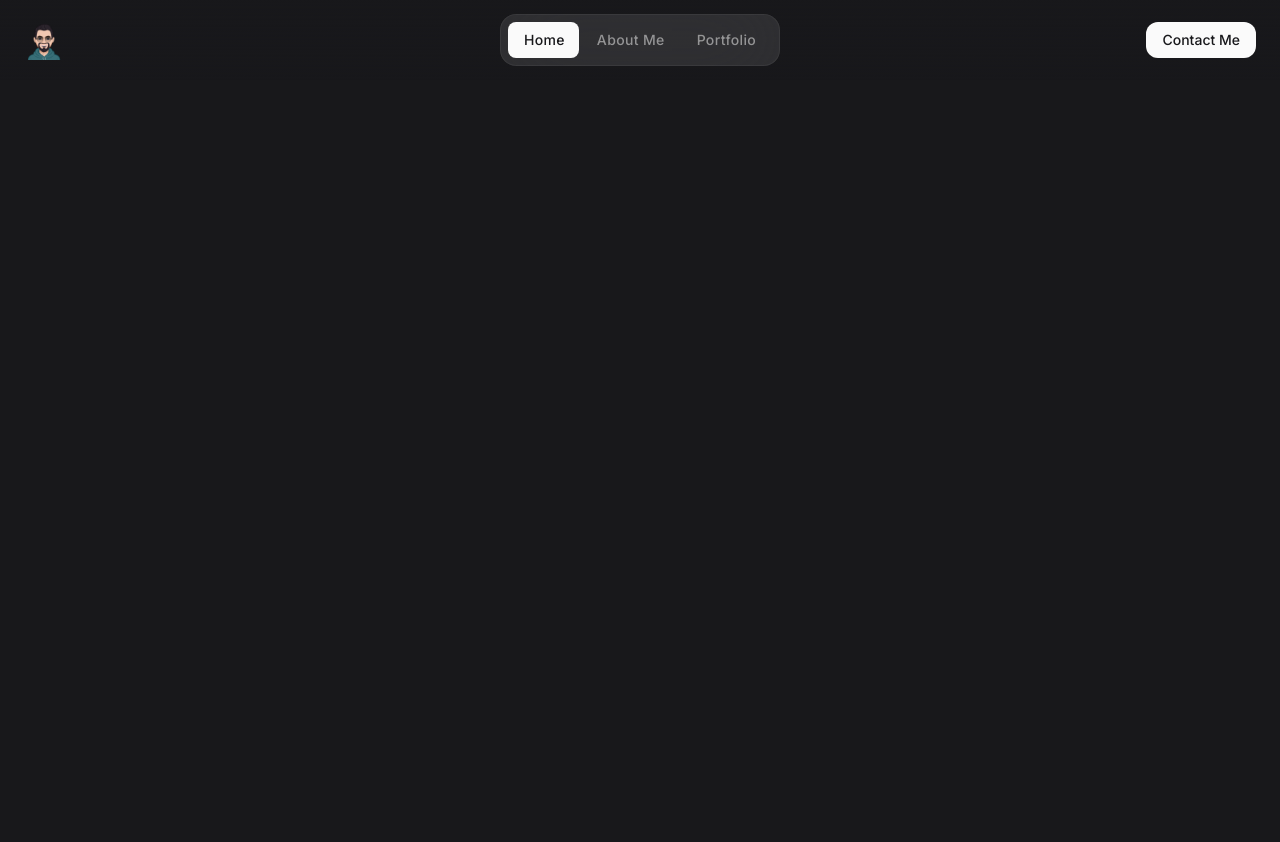
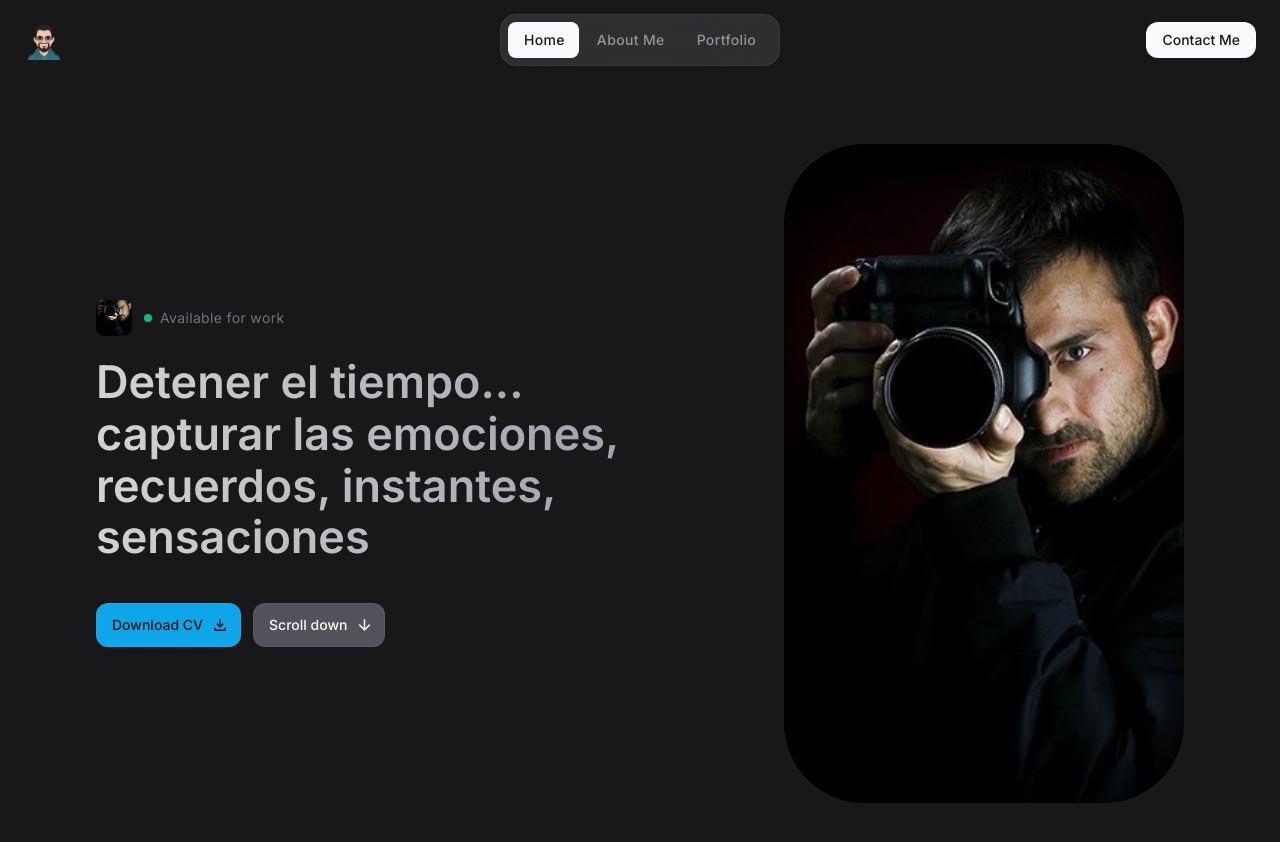
Before and after one commit to VishalThapaliya/portfolio-jonathan-tajes, a React (Vite) app: page / in a window 1280 px wide. Shown: the top 842 px of the page. Built offline with nearby package versions, Linux system fonts and the light colour scheme.

Commit message:
add hero section

```diff
--- a/src/App.jsx
+++ b/src/App.jsx
@@ -8,11 +8,15 @@ import React from 'react'
  * Components
  */
 import Header from './components/Header'
+import Hero from './components/Hero'
 
 const App = () => {
   return (
     <>
       <Header />
+      <main>
+        <Hero />
+      </main>
     </>
   )
 }
--- /dev/null
+++ b/src/components/ButtonPrimary.jsx
@@ -0,0 +1,89 @@
+/**
+ * @copyright 2024 Bishal Thapaliya
+ * @license Apache-2.0
+ */
+
+/**
+ * Button Primary
+ */
+
+
+const ButtonPrimary = ({ label, href, icon, className, target = '_self' }) => {
+
+    if(href) {
+        return (
+            <a
+                href={href}
+                target={target}
+                className={"btn btn-primary " + className}
+            >
+                {label}
+
+                { icon ?
+                    <span
+                        className="material-symbols-rounded"
+                        aria-hidden="true">
+                        {icon}
+                    </span> : null
+                }
+            </a>
+        )
+    } else {
+        return (
+            <button className={"btn btn-primary " + className}>
+                {label}
+                { icon ?
+                    <span
+                        className="material-symbols-rounded"
+                        aria-hidden="true">
+                        {icon}
+                    </span> : null
+                }
+            </button>
+        )
+    }
+}
+
+
+/**
+ * Button Outline
+ */
+
+
+const ButtonOutline = ({ label, href, icon, className, target = '_self' }) => {
+
+    if(href) {
+        return (
+            <a
+                href={href}
+                target={target}
+                className={"btn btn-outline " + className}
+            >
+                {label}
+
+                { icon ?
+                    <span
+                        className="material-symbols-rounded"
+                        aria-hidden="true">
+                        {icon}
+                    </span> : null
+                }
+            </a>
+        )
+    } else {
+        return (
+            <button className={"btn btn-outline " + className}>
+                {label}
+                { icon ?
+                    <span
+                        className="material-symbols-rounded"
+                        aria-hidden="true">
+                        {icon}
+                    </span> : null
+                }
+            </button>
+        )
+    }
+}
+
+export {ButtonPrimary, ButtonOutline}
--- /dev/null
+++ b/src/components/Hero.jsx
@@ -0,0 +1,61 @@
+/**
+ * @copyright 2024 Bishal Thapaliya
+ * @license Apache-2.0
+ */
+
+/**
+ * Components
+ */
+import { ButtonPrimary, ButtonOutline } from "./ButtonPrimary";
+
+const Hero = () => {
+  return (
+    <section id="home" className="pt-28 lg:pt-36">
+        <div className="container lg:grid lg:grid-cols-2 lg:gap-10 items-center">
+            <div>
+                <div className="flex items-center gap-3">
+                    <figure className="img-box w-9 h-9 rounded-lg">
+                        <img
+                            src="/images/profile.jpg"
+                            alt="Jonathan Tajes"
+                            className="img-cover"
+                            width={40}
+                            height={40}
+                        />
+                    </figure>
+
+                    <div className="flex items-center gap-2 text-zinc-500 text-sm tracking-wide">
+                        <span className="relative w-2 h-2 rounded-full bg-emerald-500">
+                            <span className="absolute inset-0 rounded-full bg-emerald-500 animate-ping"></span>
+                        </span>
+                        Available for work
+                    </div>
+                </div>
+
+                <h2 className="hero-title max-w-[15ch] sm:max-w-[20ch] lg:max-w-[20ch] mt-5 mb-8 lg:mb-10">
+                    Detener el tiempo... capturar las emociones, recuerdos, instantes, sensaciones
+                </h2>
+
+                <div className="flex items-center gap-3">
+                    <ButtonPrimary icon="download" label="Download CV" />
+                    <ButtonOutline icon="arrow_downward" label="Scroll down" href="#about"/>
+                </div>
+            </div>
+
+            <div className="hidden lg:block">
+                <figure className="w-full max-w-[400px] ml-auto bg-gradient-to-b from-sky-600 via-30% via-sky-500/40 to-85% rounded-[80px] overflow-hidden">
+                    <img
+                        src="/images/profile.jpg"
+                        alt="Jonathan Tajes"
+                        className="w-full"
+                        height={800}
+                        width={656}
+                    />
+                </figure>
+            </div>
+        </div>
+    </section>
+  )
+}
+
+export default Hero
--- a/src/index.css
+++ b/src/index.css
@@ -16,6 +16,22 @@ body {
 }
 
 /* -------------------------------- *\
+* TYPOGRAPHY
+/* -------------------------------- */
+
+.hero-title {
+    @apply max-w-max;
+    background: -webkit-linear-gradient(0deg, #d3d3d3, #a1a1aa);
+    -webkit-background-clip: text;
+    -webkit-text-fill-color: transparent;
+}
+
+.hero-title {
+    @apply text-5xl leading-tight lg:leading-[1.15] font-semibold text-[45px]
+}
+
+
+/* -------------------------------- *\
 * UTILITIES
 /* -------------------------------- */
 
@@ -24,6 +40,17 @@ body {
     font-variation-settings: "FILL" 0, "wght" 400, "GRAD" 0, "opsz" 24;
 }
 
+.container {
+    @apply px-4 mx-auto lg:px-8 xl:max-w-6xl
+}
+
+.img-box {
+    @apply bg-zinc-700 overflow-hidden
+}
+
+.img-cover {
+    @apply w-full h-full object-cover
+}
 
 /* -------------------------------- *\
 * COMPONENTS
@@ -64,3 +91,19 @@ body {
 .btn-secondary {
     @apply bg-zinc-50 text-zinc-900 active:bg-zinc-50/80
 }
+
+.btn .material-symbols-rounded {
+    @apply text-[18px]
+}
+
+.btn:has(.material-symbols-rounded) {
+    @apply pr-3
+}
+
+.btn-primary {
+    @apply h-11 bg-sky-500 active:bg-sky-500 text-zinc-900 hover:bg-sky-400
+}
+
+.btn-outline {
+    @apply h-11 bg-zinc-600 active:bg-zinc-600 hover:bg-zinc-500
+}
```
Also changed, not shown: public/images/profile.jpg (added).
